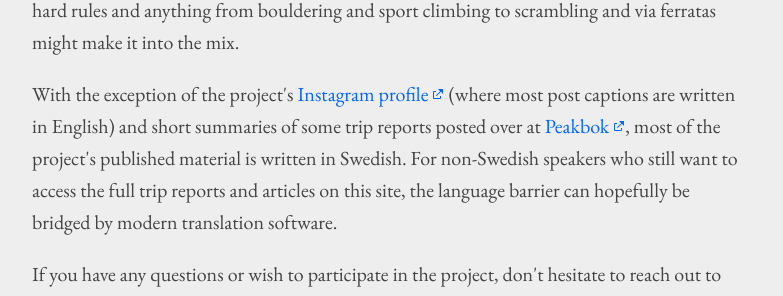
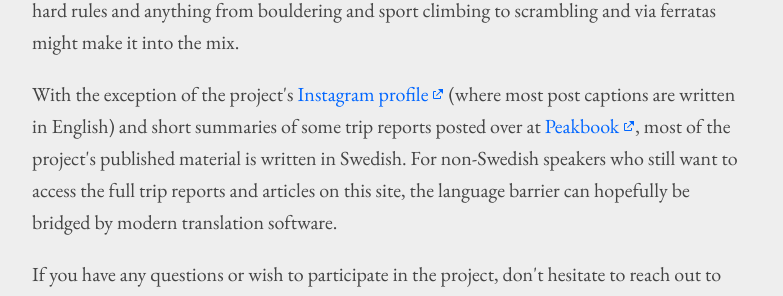
Before and after one commit to fjallklatterprojektet/fjallklatterprojektet.github.io, a Jekyll site: the page built from in_english.html, in a window 1280 px wide. Shown: the part 348-644 px from the top of the page, without its empty margins (248-1031 px from the left). Built offline with Jekyll 4.4.1, drawn with Linux system fonts in a browser that asks for light colours.

Commit message:
Fix typo

```diff
--- a/in_english.html
+++ b/in_english.html
@@ -7,6 +7,6 @@ title: In English - Svenska fjällklätter&shy;projektet
 
 <p>Welcome to Svenska fjällklätterprojektet (which loosely translates as The Swedish Mountain Climbing Project), a project that aims to popularize climbing in the Swedish mountains by documenting and publishing information about climbing routes and areas (many of which are, unfortunately, all but forgotten, or at the very least it's hard to find relevant and up-to-date information about them). The main focus of the project is on alpine climbing, but there are no hard rules and anything from bouldering and sport climbing to scrambling and via ferratas might make it into the mix.</p>
 
-<p>With the exception of the project's <a href="http://instagram.com/_u/{{ site.instagram_username }}/" class="external">Instagram profile</a> (where most post captions are written in English) and short summaries of some trip reports posted over at <a href="https://peakbook.org/Fj%C3%A4llkl%C3%A4tterprojektet" class="external">Peakbok</a>, most of the project's published material is written in Swedish. For non-Swedish speakers who still want to access the full trip reports and articles on this site, the language barrier can hopefully be bridged by modern translation software.</p>
+<p>With the exception of the project's <a href="http://instagram.com/_u/{{ site.instagram_username }}/" class="external">Instagram profile</a> (where most post captions are written in English) and short summaries of some trip reports posted over at <a href="https://peakbook.org/Fj%C3%A4llkl%C3%A4tterprojektet" class="external">Peakbook</a>, most of the project's published material is written in Swedish. For non-Swedish speakers who still want to access the full trip reports and articles on this site, the language barrier can hopefully be bridged by modern translation software.</p>
 
 <p>If you have any questions or wish to participate in the project, don't hesitate to reach out to <a href="mailto:fjallklatterprojektet@gmail.com">fjallklatterprojektet@gmail.com</a>.</p>
```
